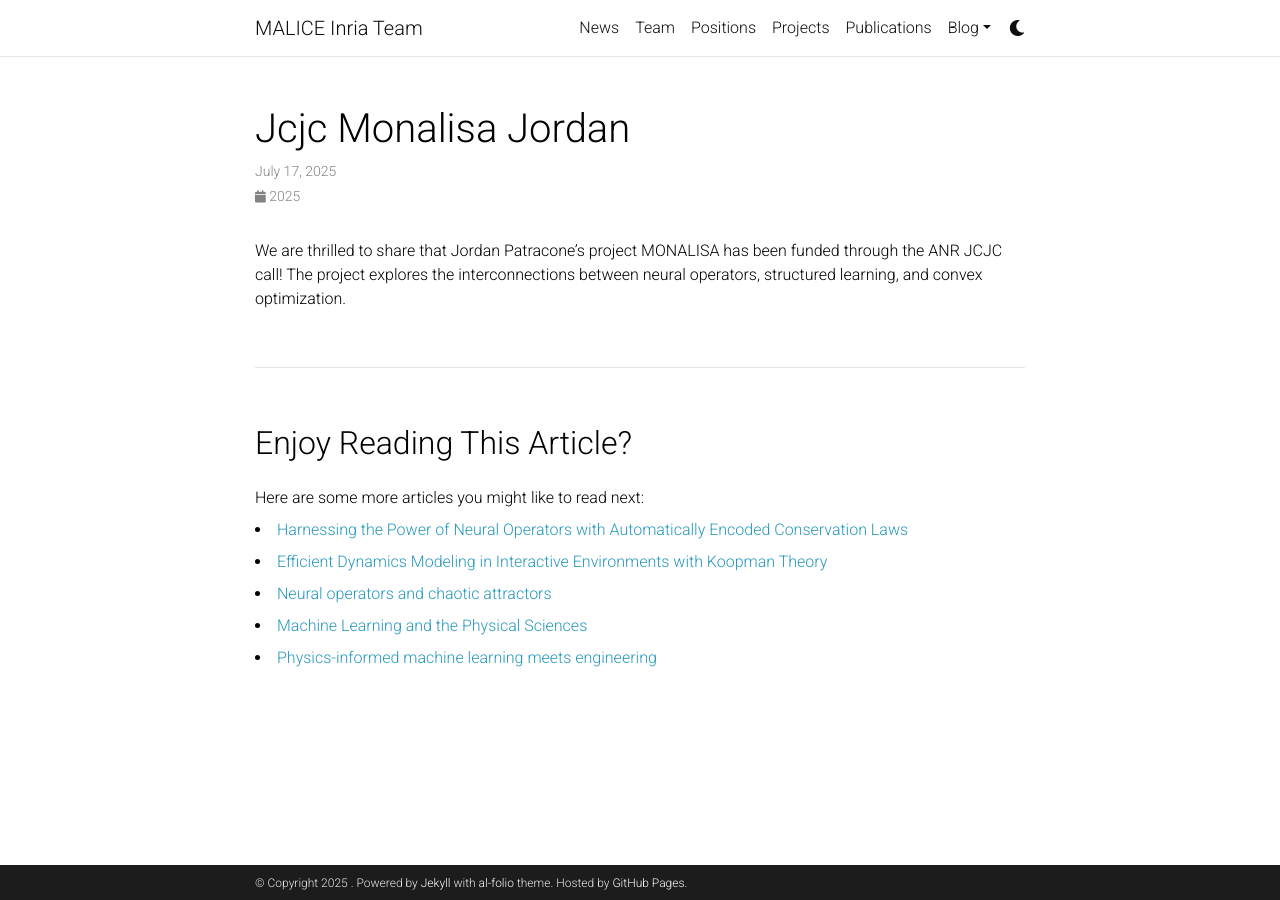
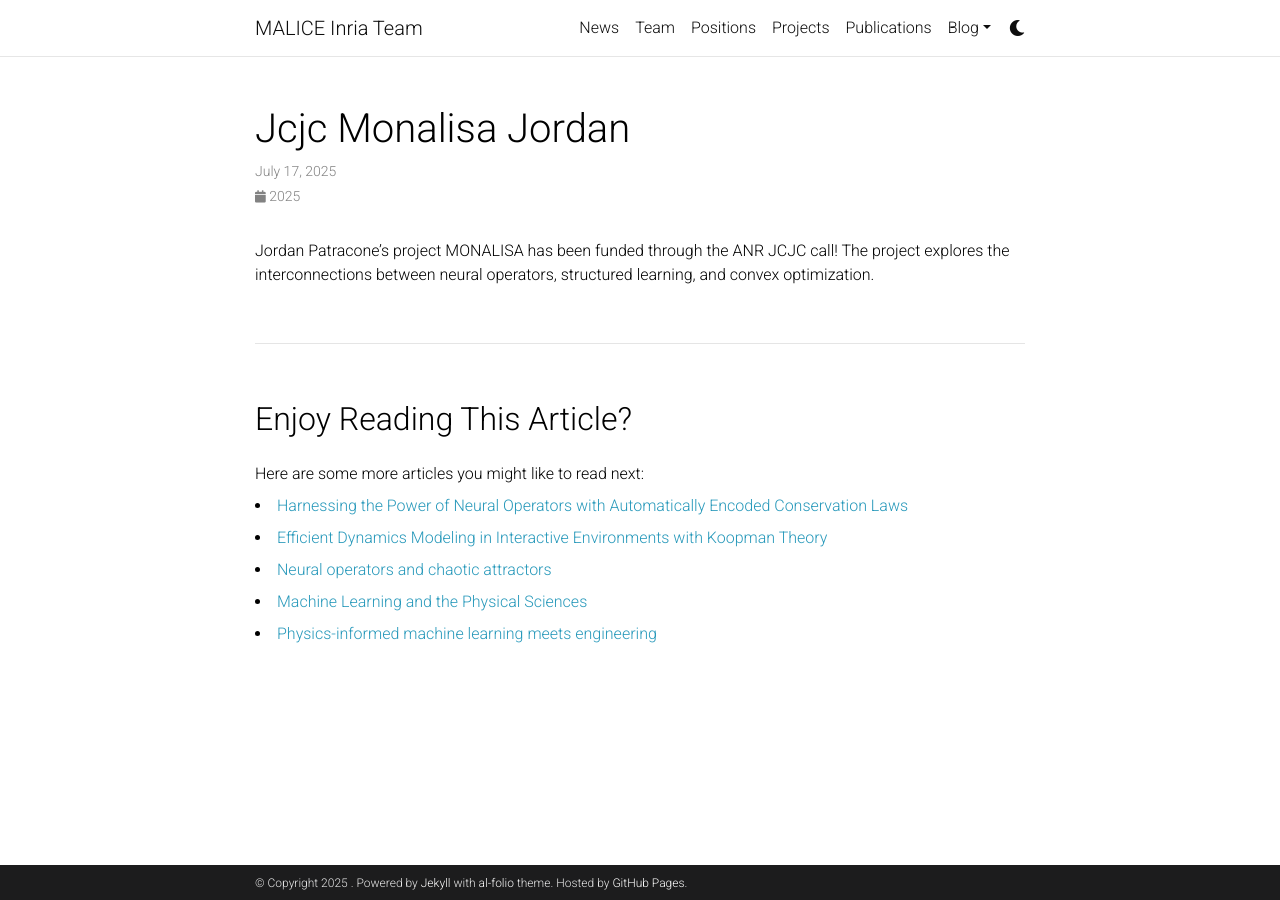
Before and after one commit to labhc-malice/labhc-malice.github.io, a Jekyll site: the page built from _news/25-07-17-JCJC-MONALISA-jordan.md, in a window 1280 px wide. Built offline with Jekyll 4.4.1, drawn with Linux system fonts in a browser that asks for light colours; comment, search, counter and statistics services are not loaded; a style sheet for code colours, icons or effects is not loaded.

Commit message:
Update 25-07-17-JCJC-MONALISA-jordan.md

```diff
--- a/_news/25-07-17-JCJC-MONALISA-jordan.md
+++ b/_news/25-07-17-JCJC-MONALISA-jordan.md
@@ -4,4 +4,4 @@ date: 2025-07-17 09:00:00+0100
 inline: true
 ---
 
-We are thrilled to share that Jordan Patracone’s project MONALISA has been funded through the ANR JCJC call! The project explores the interconnections between neural operators, structured learning, and convex optimization.
+Jordan Patracone’s project MONALISA has been funded through the ANR JCJC call! The project explores the interconnections between neural operators, structured learning, and convex optimization.
```
